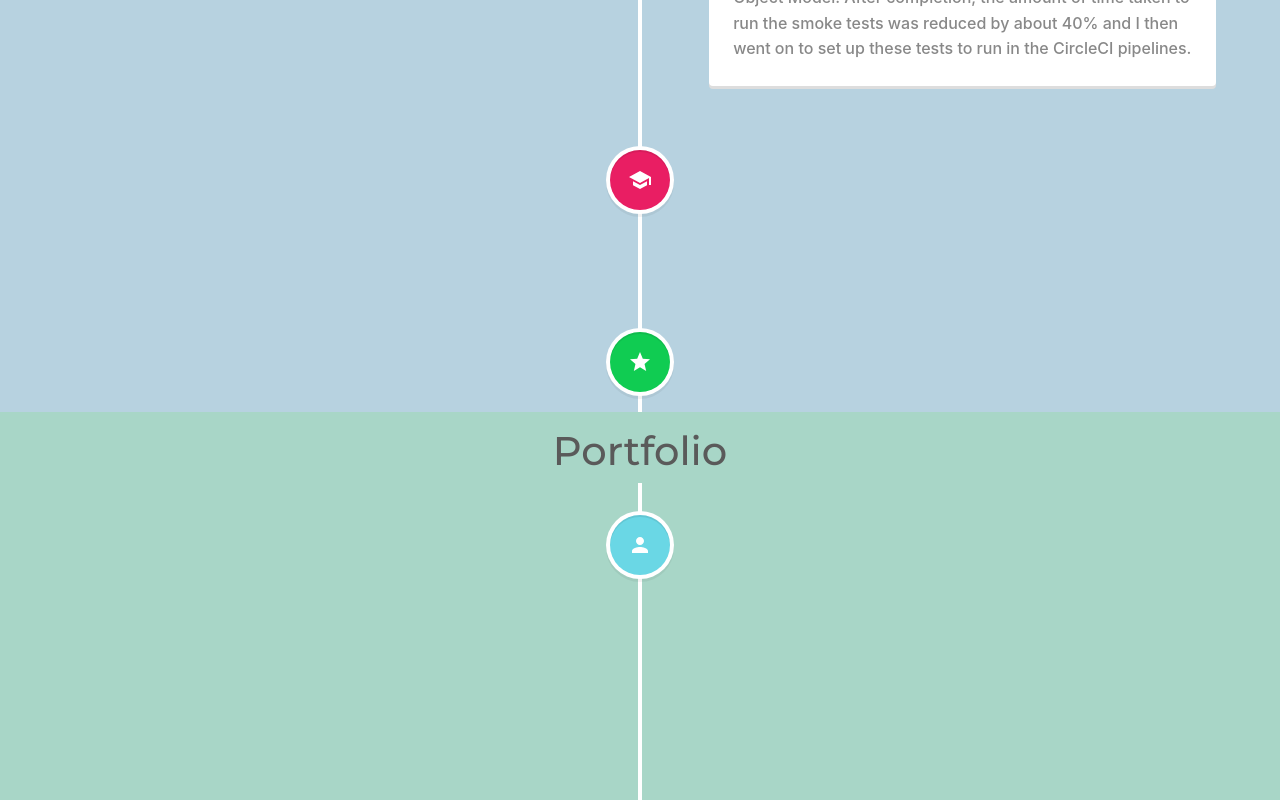
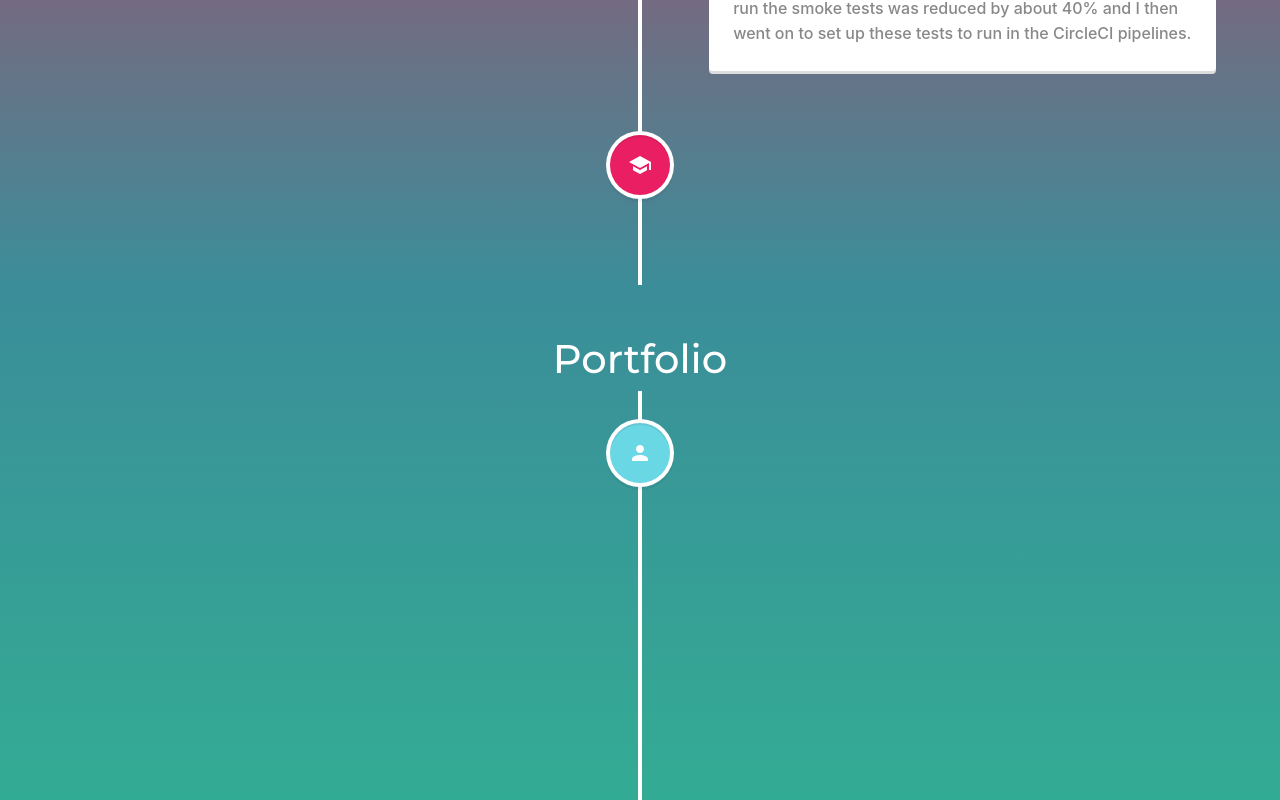
Before and after one commit to nksiu/nick-siu-personal, a React (Create React App) app: page / in a window 1280 px wide. Shown: the part 1620-2420 px from the top of the page. Built offline with nearby package versions, Linux system fonts and the light colour scheme.

Commit message:
design: gradient backgrounds (#4)
* gradient background

* header animation

Co-authored-by: Nicholas Siu <ncyk.siu@gmail.com>

```diff
--- a/src/components/Contact/index.js
+++ b/src/components/Contact/index.js
@@ -18,13 +18,14 @@ const CONTACT_TEXT = (
 const CONTACT_COMMAND = "cat contact.txt";
 
 const backGroundColor = "#b491c8";
+const gradient = "#8360c3, #8A2387, #E94057, #F27121"
 
 const Contact = () => {
   return (
-    <FullHeightWrapperSC id="contact" backGroundColor={backGroundColor}>
+    <FullHeightWrapperSC id="contact" backGroundColor={backGroundColor} gradient={gradient}>
       <div className="full-height">
         <Fade left>
-          <Terminal header={"Contact"} command={CONTACT_COMMAND} body={CONTACT_TEXT}/>
+          <Terminal className="contact-terminal" header={"Contact"} command={CONTACT_COMMAND} body={CONTACT_TEXT}/>
         </Fade>
       </div>
     </FullHeightWrapperSC>
--- a/src/components/Experience/card.js
+++ b/src/components/Experience/card.js
@@ -13,6 +13,7 @@ const Card = ({experience}) => {
       <VerticalTimelineElement
         className="vertical-timeline-element--education"
         date={experience.date}
+        dateClassName="date-label"
         iconStyle={{ background: whatStyle, color: "#fff" }}
         icon={whatIcon}
       >
--- a/src/components/Experience/index.js
+++ b/src/components/Experience/index.js
@@ -1,33 +1,31 @@
 import React from "react";
 import { v4 as uuidv4 } from "uuid";
 import {experiences} from "./content";
+import Fade from "react-reveal";
 
 // Components
 import Card from "./card";
-import { VerticalTimeline, VerticalTimelineElement }  from "react-vertical-timeline-component";
-import StarIcon from "@material-ui/icons/Star";
+import { VerticalTimeline }  from "react-vertical-timeline-component";
 import SEO from "../SEO";
 
 // Styling
 import "react-vertical-timeline-component/style.min.css";
 import FullHeightWrapperSC from "../full-height-wrapper-sc"
 
-const backGroundColor = "#b7d2e0";
+const gradient = "#0d1321, #aa4b6b, #3b8d99";
 
 const Experience = () => {
   return (
-    <FullHeightWrapperSC id="experience" backGroundColor={backGroundColor}>
+    <FullHeightWrapperSC id="experience" gradient={gradient}>
       <SEO page="experience"/>
       <div className="full-height">
-      <h1 style={{textAlign: "center"}}>Experience</h1>
+        <Fade bottom>
+          <h1 style={{textAlign: "center"}}>Experience</h1>
+        </Fade>
         <VerticalTimeline>
           {
             experiences.map((experience) => (<Card key={uuidv4()} experience={experience}/>))
           }
-          <VerticalTimelineElement
-            iconStyle={{ background: "rgb(16, 204, 82)", color: "#fff" }}
-            icon={<StarIcon />}
-          />
         </VerticalTimeline>
       </div>
     </FullHeightWrapperSC>
--- a/src/components/Header/index.js
+++ b/src/components/Header/index.js
@@ -1,8 +1,9 @@
 import React, {useState} from "react";
 import {Link} from "react-scroll";
-import HeaderWrapperSC from "./header-wrapper-sc"
+import HeaderWrapperSC from "./header-wrapper-sc";
 
-const offsetHeight = -48;
+const offsetHeight = -56;
+const portOffset = -6;
 
 const Header = () => {
   const [isToggled, setToggled] = useState("");
@@ -36,7 +37,7 @@ const Header = () => {
               <Link to={"experience"} className="nav-link" onClick={handleItemClick} offset={offsetHeight} spy={true} smooth={true} duration={1000}>Experience</Link>
             </li>
             <li className="nav-item">
-              <Link to={"portfolio"} className="nav-link" onClick={handleItemClick} offset={offsetHeight} spy={true} smooth={true} duration={1000}>Portfolio</Link>
+              <Link to={"portfolio"} className="nav-link" onClick={handleItemClick} offset={portOffset} spy={true} smooth={true} duration={1000}>Portfolio</Link>
             </li>
             <li className="nav-item">
               <Link to={"contact"} className="nav-link" onClick={handleItemClick} spy={true} smooth={true} duration={1000}>Contact</Link>
--- a/src/components/Portfolio/card.js
+++ b/src/components/Portfolio/card.js
@@ -20,6 +20,7 @@ const Card = ({project}) => {
       <VerticalTimelineElement
         className="vertical-timeline-element--education"
         date={project.date}
+        dateClassName="date-label"
         iconStyle={{ background: whatStyle, color: "#fff" }}
         icon={whatIcon}
       >
--- a/src/components/Portfolio/index.js
+++ b/src/components/Portfolio/index.js
@@ -1,33 +1,31 @@
 import React from "react";
 import { v4 as uuidv4 } from "uuid";
 import {projects} from "./content";
+import {Fade} from "react-reveal";
 
 // Components
 import Card from "./card";
-import { VerticalTimeline, VerticalTimelineElement }  from "react-vertical-timeline-component";
-import StarIcon from "@material-ui/icons/Star";
+import { VerticalTimeline }  from "react-vertical-timeline-component";
 import SEO from "../SEO"
 
 // Styling
 import "react-vertical-timeline-component/style.min.css";
 import FullHeightWrapperSC from "../full-height-wrapper-sc"
 
-const backGroundColor = "#a8d6c7";
+const gradient = "#3b8d99, #2ebf91, #8360c3"
 
 const Portfolio = () => {
   return (
-    <FullHeightWrapperSC id="portfolio" backGroundColor={backGroundColor}>
+    <FullHeightWrapperSC id="portfolio" gradient={gradient}>
       <SEO page="portfolio"/>
       <div className="full-height">
-      <h1 style={{textAlign: "center"}}>Portfolio</h1>
+        <Fade bottom>
+          <h1 className="portfolio-title" style={{textAlign: "center"}}>Portfolio</h1>
+        </Fade>
         <VerticalTimeline>
           {
             projects.map((project) => (<Card key={uuidv4()} project={project}/>))
           }
-          <VerticalTimelineElement
-            iconStyle={{ background: "rgb(16, 204, 82)", color: "#fff" }}
-            icon={<StarIcon />}
-          />
         </VerticalTimeline>
       </div>
     </FullHeightWrapperSC>
--- a/src/components/full-height-wrapper-sc.js
+++ b/src/components/full-height-wrapper-sc.js
@@ -4,16 +4,22 @@ import mountainImage from "../images/mountain.jpg";
 const FullHeightWrapperSC = styled.div`
   .full-height {
     min-height: 100vh;
-    background-image: ${props => props.id === "about" ? `url(${mountainImage})` : null};
+    background-image: ${props => props.id === "about" ? `url(${mountainImage})` : `linear-gradient(${props.gradient})`};
     background-position: center;
     background-repeat: no-repeat;
     background-size: cover;
-    background-color: ${props => props.backGroundColor};
+  }
+
+  .date-label {
+    color: white;
+  }
+
+  .portfolio-title {
+    padding-top: 50px;
   }
 
   h1 {
-    background-color: ${props => props.backGroundColor};
-    padding-top: 15px;
+    color: white;
   }
 `
 
```
